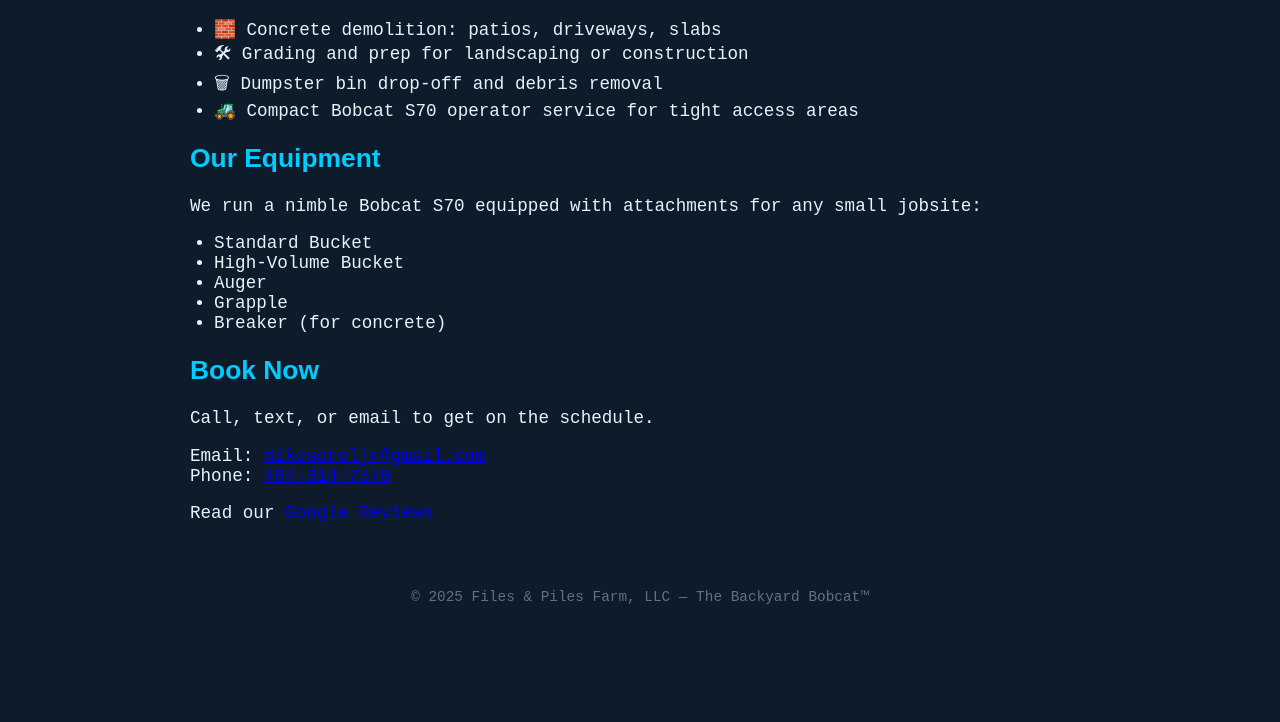
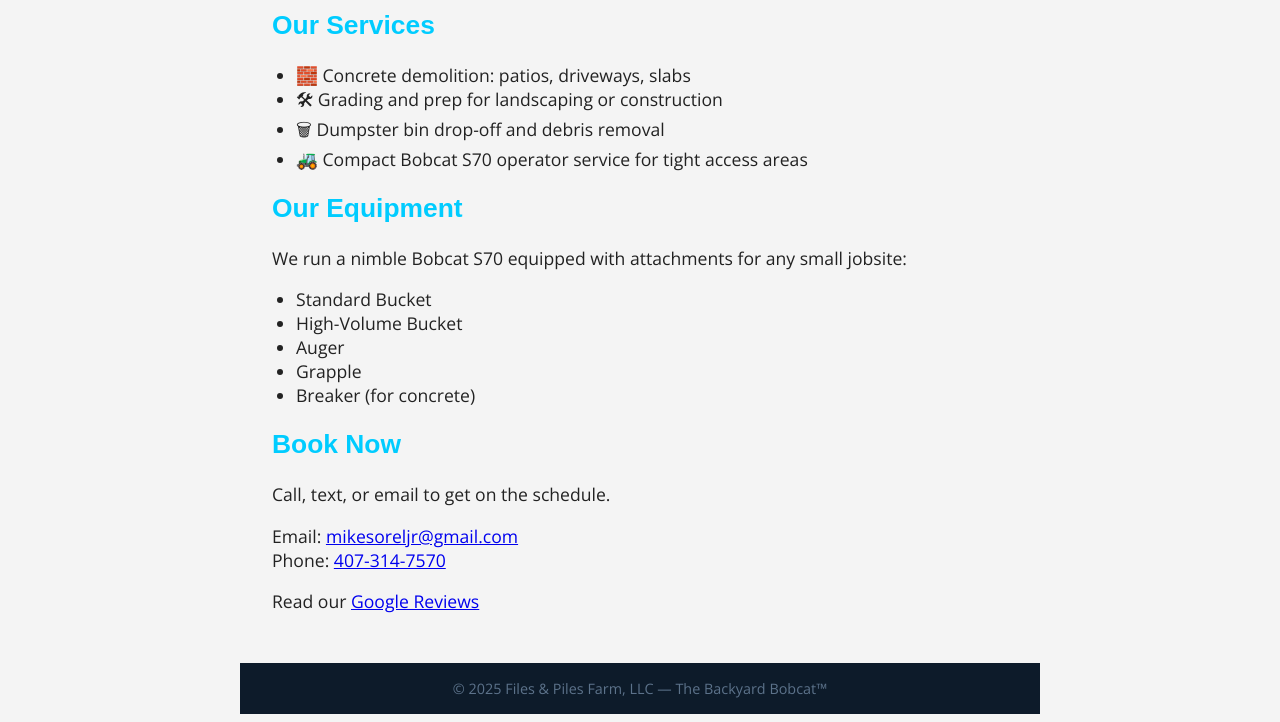
Before and after one commit to mikesoreljr/the_backyard_bobcat, a plain HTML site: page index.html in a window 1280 px wide. Shown: the part 249-971 px from the top of the page. Before the commit the page ends 870 px from the top, so only its background shows below. Drawn offline with nearby package versions, Linux system fonts and the light colour scheme.

Commit message:
Update style.css

```diff
--- a/style.css
+++ b/style.css
@@ -1,9 +1,15 @@
 body {
-  font-family: 'Share Tech Mono', monospace;
-  background-color: #0d1b2a;
-  color: #e0f7fa;
-  margin: 0;
-  padding: 0;
+  font-family: 'Open Sans', sans-serif;
+  background-color: #f4f4f4;
+  color: #222;
+  padding: 2rem;
+  max-width: 800px;
+  margin: auto;
+}
+
+h1, h2, h3 {
+  font-family: 'Montserrat', sans-serif;
+  color: #00529b;
 }
 
 header {
```
